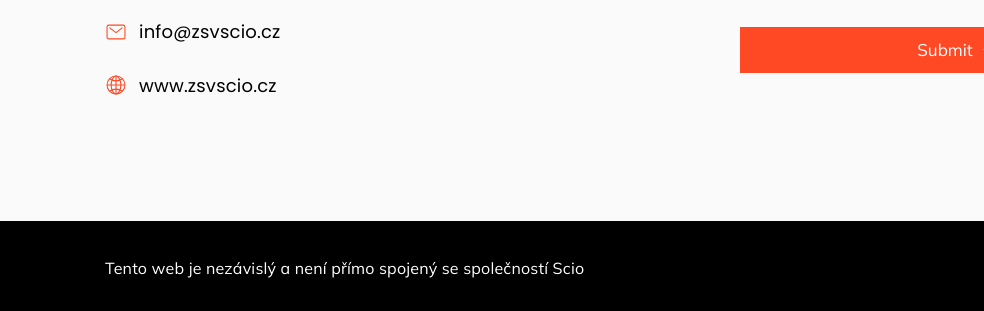
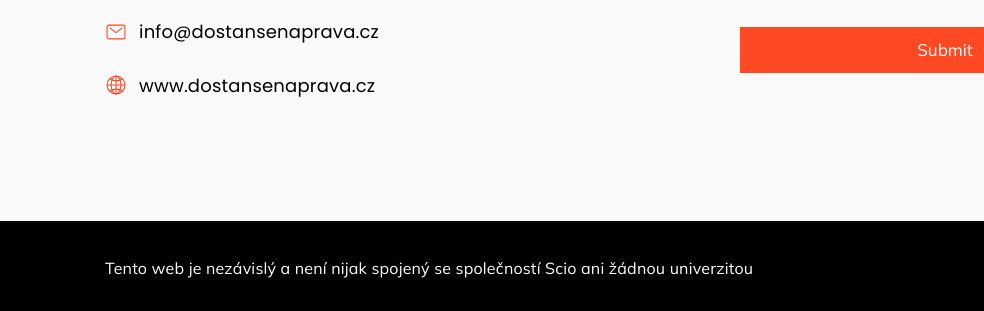
Before and after one commit to zsvkarty/zsvkarty.github.io, a plain HTML site: page pravidla.html in a window 1280 px wide. Shown: the part 1123-1434 px from the top of the page, 0-984 px from the left. Drawn offline with nearby package versions, Linux system fonts and the light colour scheme.

Commit message:
small changes to mail on different subpages

```diff
--- a/pravidla.html
+++ b/pravidla.html
@@ -97,20 +97,20 @@
           <li class="contact-item">
             <ion-icon name="mail-outline" aria-hidden="true"></ion-icon>
 
-            <a href="mailto:nasmejl@gmail.com" class="contact-link">info@zsvscio.cz</a>
+            <a href="mailto:info@dostansenaprava.cz" class="contact-link">info@dostansenaprava.cz</a>
           </li>
 
           <li class="contact-item">
             <ion-icon name="globe-outline" aria-hidden="true"></ion-icon>
 
-            <a href="https://zsvscio.cz/" class="contact-link">www.zsvscio.cz</a>
+            <a href="https://dostansenaprava.cz/" class="contact-link">www.dostansenaprava.cz</a>
           </li>
 
         </ul>
 
       </div>
 
-      <form action="https://formspree.io/f/xdkorvvw" method="POST" class="contact-form">
+      <form action="https://formspree.io/f/mjkgkdpg" method="POST" class="contact-form">
         <input type="text" name="name" aria-label="name" placeholder="Jméno" required class="input-field">
         <input type="email" name="email" aria-label="email" placeholder="Email" required class="input-field">
         <textarea name="message" aria-label="message" placeholder="Zpráva" required class="input-field"></textarea>
@@ -131,7 +131,7 @@
     <div class="container">
 
       <p class="copyright">
-        Tento web je nezávislý a není přímo spojený se společností Scio</a>
+        Tento web je nezávislý a není nijak spojený se společností Scio ani žádnou univerzitou</a>
       </p>
 
       <ul class="social-list">
```
Also changed, not shown: flacards.html (+4 -4 lines).
